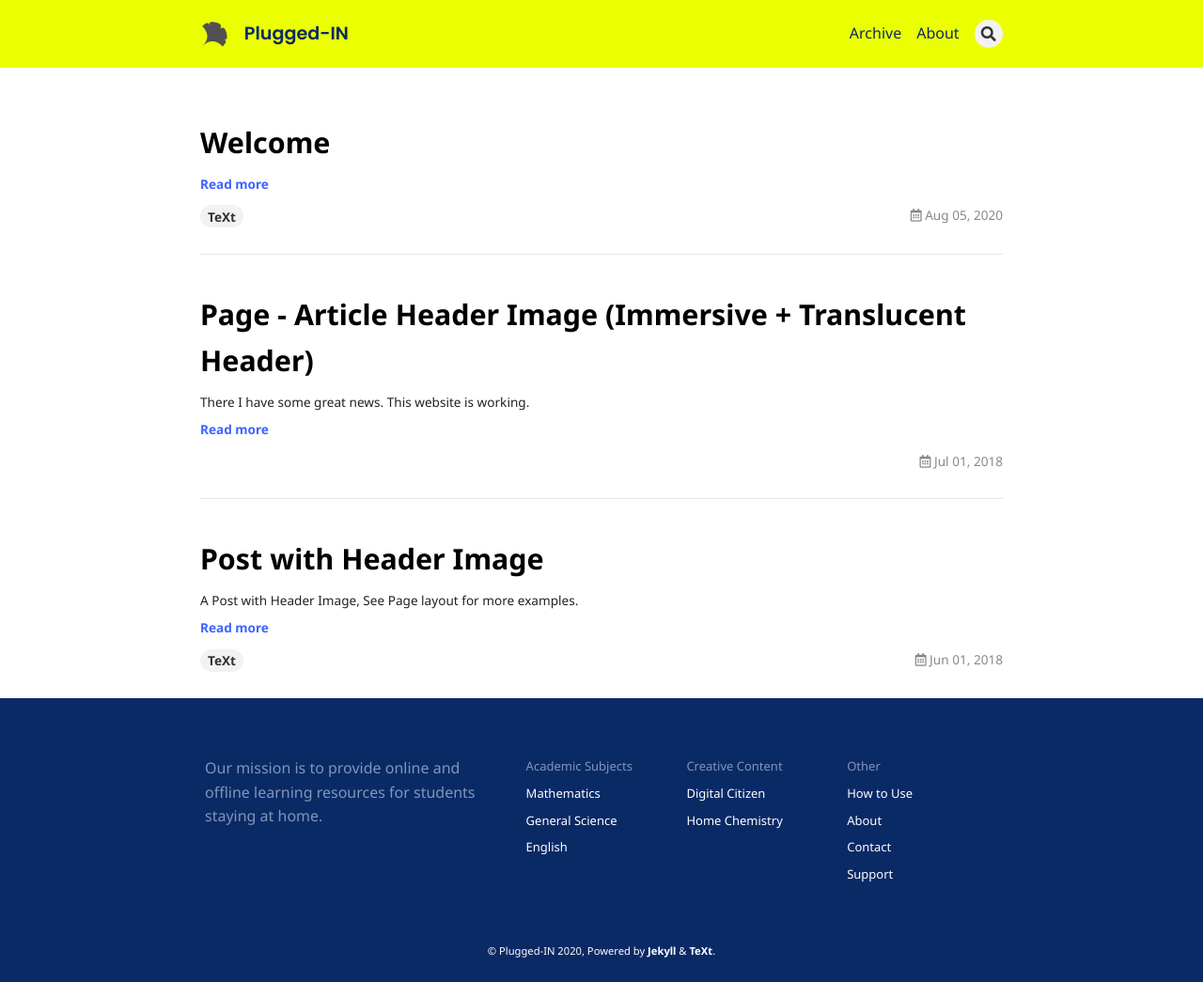
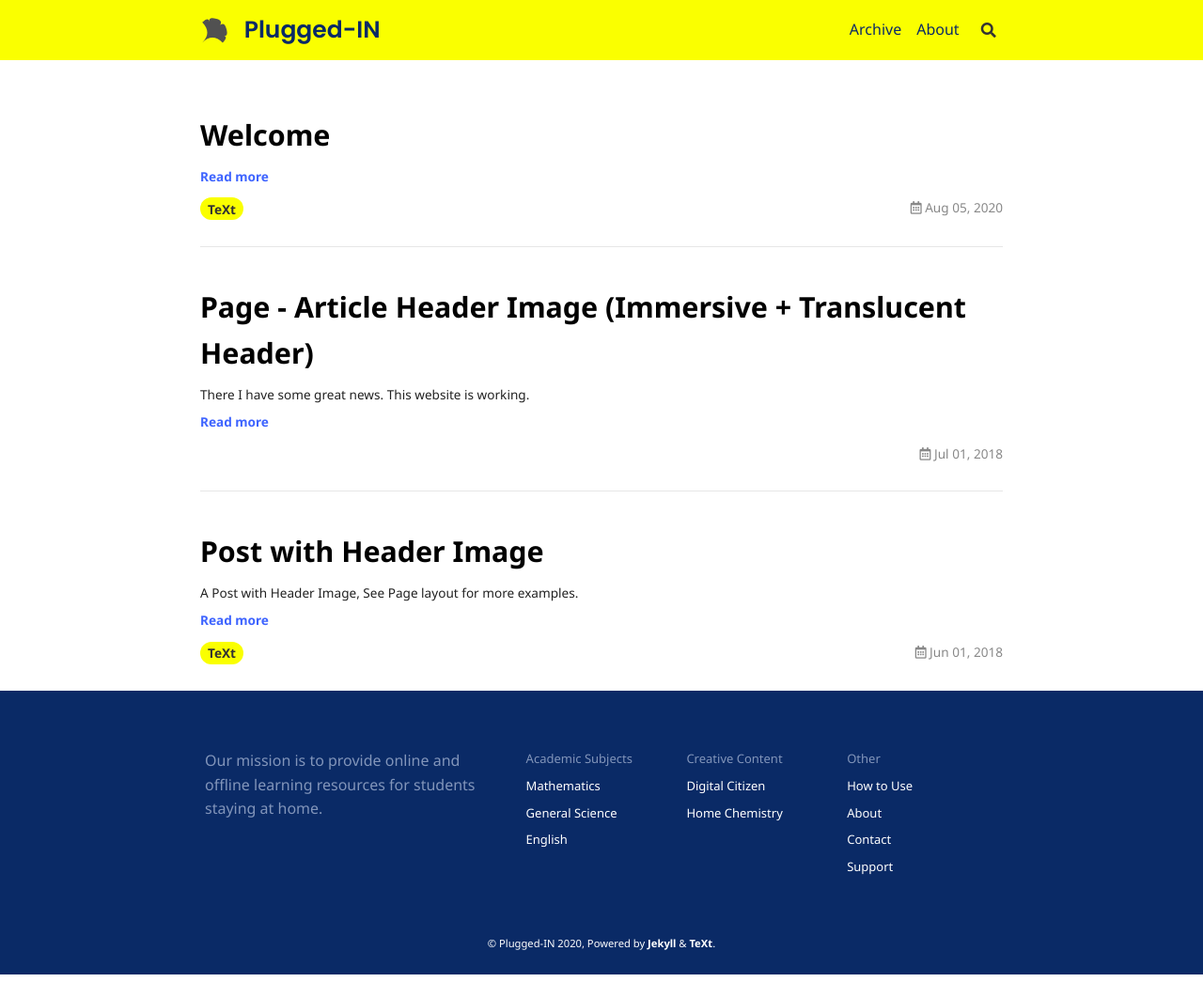
Before and after one commit to jmintz512/plugged-in, a Jekyll site: the page built from index.html, in a window 1280 px wide. Shown: the whole page at 94% size. Built offline with Jekyll 4.4.1, drawn with Linux system fonts in a browser that asks for light colours; nearby versions of some CDN libraries; the list of posts is cut into pages by our own code.

Commit message:
style change!

```diff
--- a/_includes/footer.html
+++ b/_includes/footer.html
@@ -68,27 +68,29 @@
       <p style="color:#8295BA;">Our mission is to provide online and offline learning resources for students staying at home.</p>
     </div>
 
-    <div class="column center-1" style="font-size: 13px;">
+    <div style="font-size: 13px; color:#ffffff;">
+      <div class="column center-1">
         <p style="color:#8295BA">Academic Subjects</p>
         <p>Mathematics</p>
         <p>General Science</p>
         <p>English</p>
       </div>
 
-    <div class="column center-2" style="font-size: 13px;">
+      <div class="column center-2">
         <p style="color:#8295BA">Creative Content</p>
         <p>Digital Citizen</p>
         <p>Home Chemistry</p>
         <br>
       </div>
 
-    <div class="column right" style="font-size: 13px;">
+      <div class="column right">
         <p style="color:#8295BA">Other</p>
         <p>How to Use</p>
         <p>About</p>
         <p>Contact</p>
         <p>Support</p>
         <br>
+      </div>
     </div>
 
   </div>
--- a/_includes/header.html
+++ b/_includes/header.html
@@ -12,7 +12,7 @@
           {%- assign _paths_root = site.paths.root | default: site.data.variables.default.paths.root  -%}
           {%- include snippets/get-nav-url.html path=_paths_root -%}
           {%- if site.title -%}
-            <a title="{%- if site.description -%}{{ site.description }}{%- endif -%}" href="{{ __return }}" style="font-family: 'Poppins';font-weight: 600;">{{ site.title }}</a>
+            <a title="{%- if site.description -%}{{ site.description }}{%- endif -%}" href="{{ __return }}" style="font-size: 25px; font-family: 'Poppins'; font-weight: 600;">{{ site.title }}</a>
           {%- endif -%}
 
 
@@ -26,7 +26,7 @@
       </div>
       {%- if site.data.navigation.header -%}
       <nav class="navigation">
-        <ul>
+        <ul style="font-family: "Poppins";">
           {%- for _item in site.data.navigation.header -%}
             {%- include snippets/get-nav-url.html path=_item.url -%}
             {%- assign _nav_url = __return -%}
--- a/_sass/common/_variables.scss
+++ b/_sass/common/_variables.scss
@@ -83,7 +83,7 @@ $z-indexes: (
 );
 
 $layout: (
-  header-height:          4.5rem,
+  header-height:          4rem,
   header-height-sm:       3rem,
   content-max-width:      950px,
   sidebar-width:          250px,
--- a/_sass/skins/_default.scss
+++ b/_sass/skins/_default.scss
@@ -11,7 +11,7 @@ $text-color-1:     #fff;
 $main-color-2:     #fca24d;
 $text-color-2:     #fff;
 
-$main-color-3:     #f2f2f2;
+$main-color-3:     #faff00;
 $text-color-3:     #333;
 
 $main-color-4:     #ffffff;
@@ -43,7 +43,7 @@ $text-background-color: rgba(#000, .05);
 
 // header and footer colors
 $header-text-color: #0A2A66;
-$header-background: #ebff00;
+$header-background: #faff00;
 
 $footer-text-color: $text-color-1;
 // $footer-background: #d4f4c6;
```
Also changed, not shown: 9 other files. Lines whose indentation alone changed are shown as unchanged.
